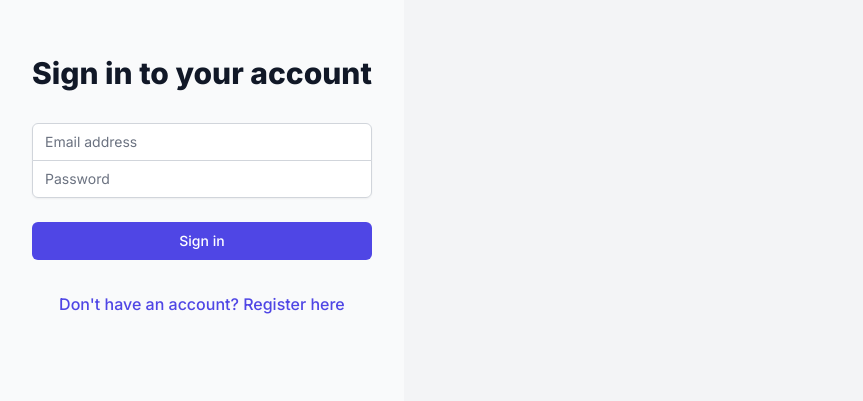
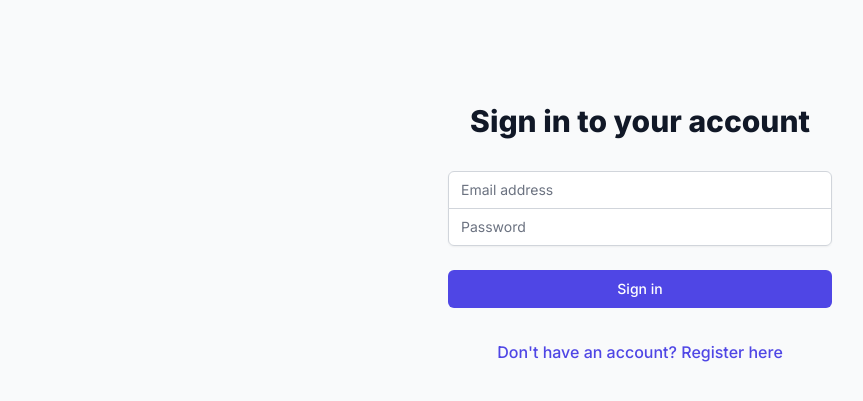
Before and after one commit to Karthikkk-24/zentask, a Next.js app: page /login in a window 1280 px wide. Shown: the part 227-628 px from the top of the page, without its empty margins (0-863 px from the left). Built offline with nearby package versions, Linux system fonts and the light colour scheme.

Commit message:
Changes to page.tsx and layout.tsx file and added ClientLayout.tsx

```diff
--- /dev/null
+++ b/app/ClientLayout.tsx
@@ -0,0 +1,29 @@
+'use client';
+
+import Navbar from '@/components/Navbar';
+import Sidebar from '@/components/Sidebar';
+import { usePathname } from 'next/navigation';
+import React from 'react';
+
+export default function ClientLayout({
+    children,
+}: {
+    children: React.ReactNode;
+}) {
+    const pathname = usePathname();
+    const isAuthPage = pathname === '/login' || pathname === '/login/register';
+
+    if (isAuthPage) {
+        return <>{children}</>;
+    }
+
+    return (
+        <div className="flex h-screen bg-gray-100">
+            <Sidebar />
+            <div className="flex flex-col flex-1">
+                <Navbar />
+                <main className="flex-1 overflow-y-auto p-4">{children}</main>
+            </div>
+        </div>
+    );
+}
--- a/app/layout.tsx
+++ b/app/layout.tsx
@@ -1,8 +1,6 @@
-// app/layout.tsx
-import Navbar from '@/components/Navbar';
-import Sidebar from '@/components/Sidebar';
 import { Inter } from 'next/font/google';
 import React from 'react';
+import ClientLayout from './ClientLayout';
 import './globals.css';
 
 const inter = Inter({ subsets: ['latin'] });
@@ -20,28 +18,8 @@ export default function RootLayout({
     return (
         <html lang="en">
             <body className={inter.className}>
-                <div className="flex h-screen bg-gray-100">
-                    {!isAuthPage() && (
-                        <>
-                            <Sidebar />
-                            <div className="flex flex-col flex-1">
-                                <Navbar />
-                                <main className="flex-1 overflow-y-auto p-4">
-                                    {children}
-                                </main>
-                            </div>
-                        </>
-                    )}
-                    {isAuthPage() && children}
-                </div>
+                <ClientLayout>{children}</ClientLayout>
             </body>
         </html>
     );
 }
-
-function isAuthPage() {
-    if (typeof window !== 'undefined') {
-        return ['/login', '/login/register'].includes(window.location.pathname);
-    }
-    return false;
-}
--- /dev/null
+++ b/app/login/layout.tsx
@@ -0,0 +1,15 @@
+import React from 'react';
+
+export default function AuthLayout({
+  children,
+}: {
+  children: React.ReactNode;
+}) {
+  return (
+    <div className="min-h-screen flex items-center justify-center bg-gray-50 py-12 px-4 sm:px-6 lg:px-8">
+      <div className="max-w-md w-full space-y-8">
+        {children}
+      </div>
+    </div>
+  );
+}
--- a/app/page.tsx
+++ b/app/page.tsx
@@ -1,5 +1,5 @@
-// import TaskInput from '@/components/TaskInput';
-// import TaskList from '@/components/TaskList';
+import TaskInput from '@/components/TaskInput';
+import TaskList from '@/components/TaskList';
 import React from 'react';
 
 export default function Home() {
```
